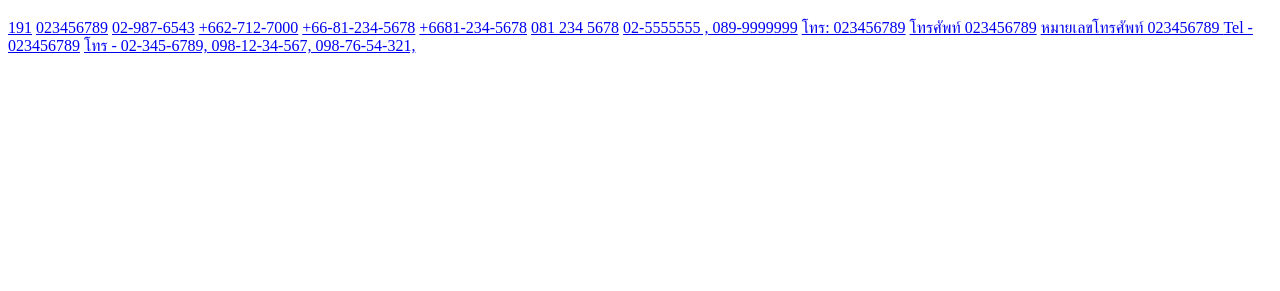
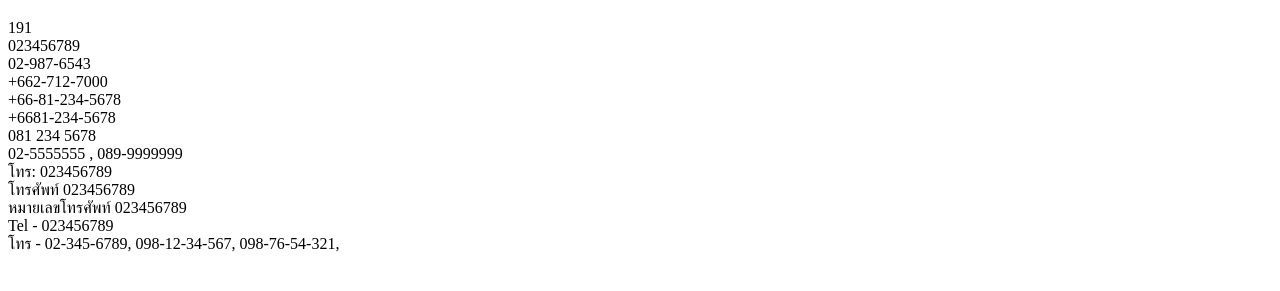
Before and after one commit to sovoboys/jQuery.thaiTel, a plain HTML site: page example.html in a window 1280 px wide. Shown: the part 61-352 px from the top of the page. Drawn offline with nearby package versions, Linux system fonts and the light colour scheme.

Commit message:
change a tags to div

```diff
--- a/example.html
+++ b/example.html
@@ -9,22 +9,22 @@
 </head>
 <body>
   <h1 class="">NOT FINISHED YET!</h1>
-  <a href="#" class="thai-phone-number" data-phone-number="191"></a>
-  <a href="#" class="thai-phone-number" data-phone-number="023456789"></a>
-  <a href="#" class="thai-phone-number" data-phone-number="02-987-6543"></a>
-  <a href="#" class="thai-phone-number" data-phone-number="+662-712-7000"></a>
-  <a href="#" class="thai-phone-number" data-phone-number="+66-81-234-5678"></a>
-  <a href="#" class="thai-phone-number" data-phone-number="+6681-234-5678"></a>
-  <a href="#" class="thai-phone-number" data-phone-number="081 234 5678"></a>
-  <a href="#" class="thai-phone-number" data-phone-number="02-5555555      , 089-9999999"></a>
-  <a href="#" class="thai-phone-number" data-phone-number="โทร: 023456789"></a>
-  <a href="#" class="thai-phone-number" data-phone-number="โทรศัพท์ 023456789"></a>
-  <a href="#" class="thai-phone-number" data-phone-number="หมายเลขโทรศัพท์ 023456789    "></a>
-  <a href="#" class="thai-phone-number" data-phone-number="Tel - 023456789"></a>
-  <a href="#" class="thai-phone-number" data-phone-number="โทร - 02-345-6789,
+  <div class="thai-phone-number" data-phone-number="191"></div>
+  <div class="thai-phone-number" data-phone-number="023456789"></div>
+  <div class="thai-phone-number" data-phone-number="02-987-6543"></div>
+  <div class="thai-phone-number" data-phone-number="+662-712-7000"></div>
+  <div class="thai-phone-number" data-phone-number="+66-81-234-5678"></div>
+  <div class="thai-phone-number" data-phone-number="+6681-234-5678"></div>
+  <div class="thai-phone-number" data-phone-number="081 234 5678"></div>
+  <div class="thai-phone-number" data-phone-number="02-5555555      , 089-9999999"></div>
+  <div class="thai-phone-number" data-phone-number="โทร: 023456789"></div>
+  <div class="thai-phone-number" data-phone-number="โทรศัพท์ 023456789"></div>
+  <div class="thai-phone-number" data-phone-number="หมายเลขโทรศัพท์ 023456789    "></div>
+  <div class="thai-phone-number" data-phone-number="Tel - 023456789"></div>
+  <div class="thai-phone-number" data-phone-number="โทร - 02-345-6789,
   098-12-34-567,
   098-76-54-321,
-  "></a>
+  "></div>
   <script type="text/javascript" src="jquery.thaitel.js"></script>
   <script type="text/javascript">
   $(function (){
```
